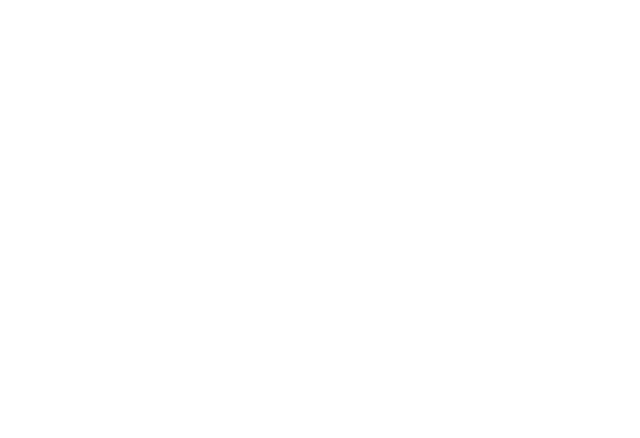
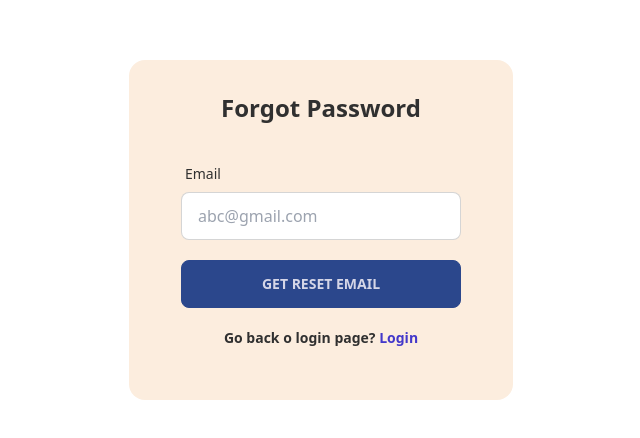
Before and after one commit to iamdpunkr1/invent_mgmt, a React (Vite) app: page /forgot in a window 1280 px wide. Before the commit this address had no page. Shown: the part 170-608 px from the top of the page, without its empty margins (319-959 px from the left). Built offline with nearby package versions, Linux system fonts and the light colour scheme.

Commit message:
Add: Forgot password option

```diff
--- a/src/App.jsx
+++ b/src/App.jsx
@@ -9,6 +9,8 @@
 import Profile from './pages/Profile'
 import EditProfile from './pages/EditProfile'
 import Contact from './pages/Contact'
+import Forgot from './pages/Forgot'
+import Reset from './pages/Reset'
 
 function App() {
   return (
@@ -23,6 +25,8 @@
           <Route path="/profile" element={<Profile/>}/>
           <Route path="/edit_profile" element={<EditProfile/>}/>
           <Route path="/contactus" element={<Contact/>}/>
+          <Route path="/forgot" element={<Forgot/>}/>
+          <Route path="/resetpassword" element={<Reset/>}/>
         </Routes>
       </BrowserRouter>
 
--- /dev/null
+++ b/src/pages/Forgot.jsx
@@ -0,0 +1,29 @@
+import React from 'react'
+import { Link } from 'react-router-dom'
+const Forgot = () => {
+  return (
+    <div className='hero min-h-screen'>
+
+      <div className='w-96 card bg-accent p-5 '>
+        <h2 className='text-center font-bold text-2xl pt-3'>Forgot Password</h2>
+
+        <div className="card-body">
+          <label className="label  pb-0">
+            <span className="label-text">Email</span>
+          </label>
+          <input placeholder="abc@gmail.com" type='email' className="input input-bordered" />
+
+
+          <button className="btn btn-primary my-3" >Get Reset Email</button>
+
+          <p className='text-center font-semibold text-sm'>Go back o login page? <Link className='text-indigo-700' to="/">Login</Link></p>
+
+        </div>
+      </div>
+
+
+  </div>
+  )
+}
+
+export default Forgot
--- a/src/pages/Home.jsx
+++ b/src/pages/Home.jsx
@@ -32,7 +32,7 @@
                 <input placeholder="******" type='password' className="mb-3 input input-bordered" />
                 <button className="btn btn-primary mb-3" onClick={handleSubmit}>Login</button>
 
-                <Link to="/" className='text-indigo-700 text-center font-semibold text-sm'>Forgot password?</Link>
+                <Link to="/forgot" className='text-indigo-700 text-center font-semibold text-sm'>Forgot password?</Link>
                 <p className='text-center font-semibold text-sm'>Don't have a account? <Link className='text-indigo-700' to="/signup">Sign Up</Link></p>
 
               </div>
--- /dev/null
+++ b/src/pages/Reset.jsx
@@ -0,0 +1,34 @@
+import React from 'react'
+import { Link } from 'react-router-dom'
+const Reset = () => {
+  return (
+    <div className='hero min-h-screen'>
+
+      <div className='w-96 card bg-accent p-5 '>
+        <h2 className='text-center font-bold text-2xl pt-3'>Reset Password</h2>
+
+        <div className="card-body">
+        <label className="label mt-2 pb-0">
+            <span className="label-text">New Password</span>
+          </label>
+          <input placeholder="********" type='password' className="mb-1 input input-bordered" />
+
+          <label className="label pb-0">
+            <span className="label-text">Confirm Password</span>
+          </label>
+          <input placeholder="*********" type='password' className="mb-3 input input-bordered" />
+
+
+          <button className="btn btn-primary my-3" >Reset Password</button>
+
+          <p className='text-center font-semibold text-sm'>Go back to Home Page? <Link className='text-indigo-700' to="/">Home</Link></p>
+
+        </div>
+      </div>
+
+
+  </div>
+  )
+}
+
+export default Reset
```
